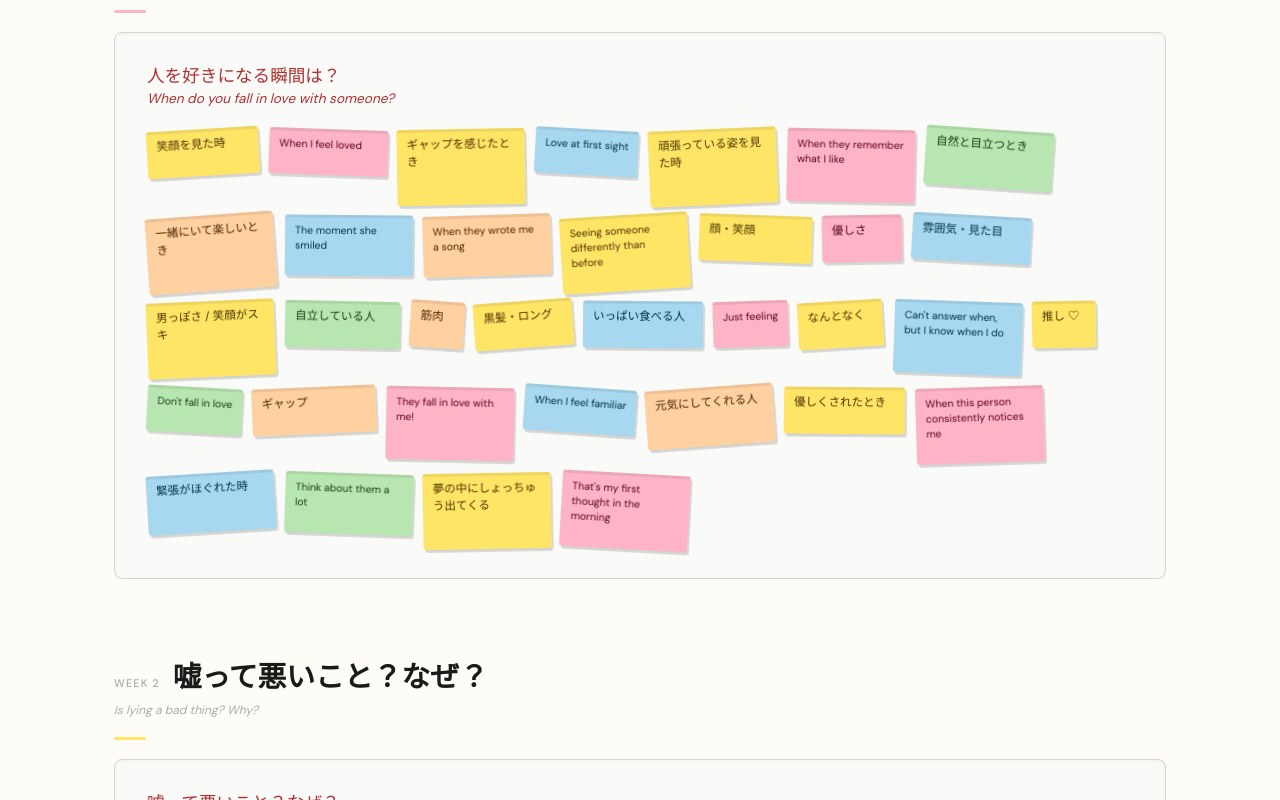
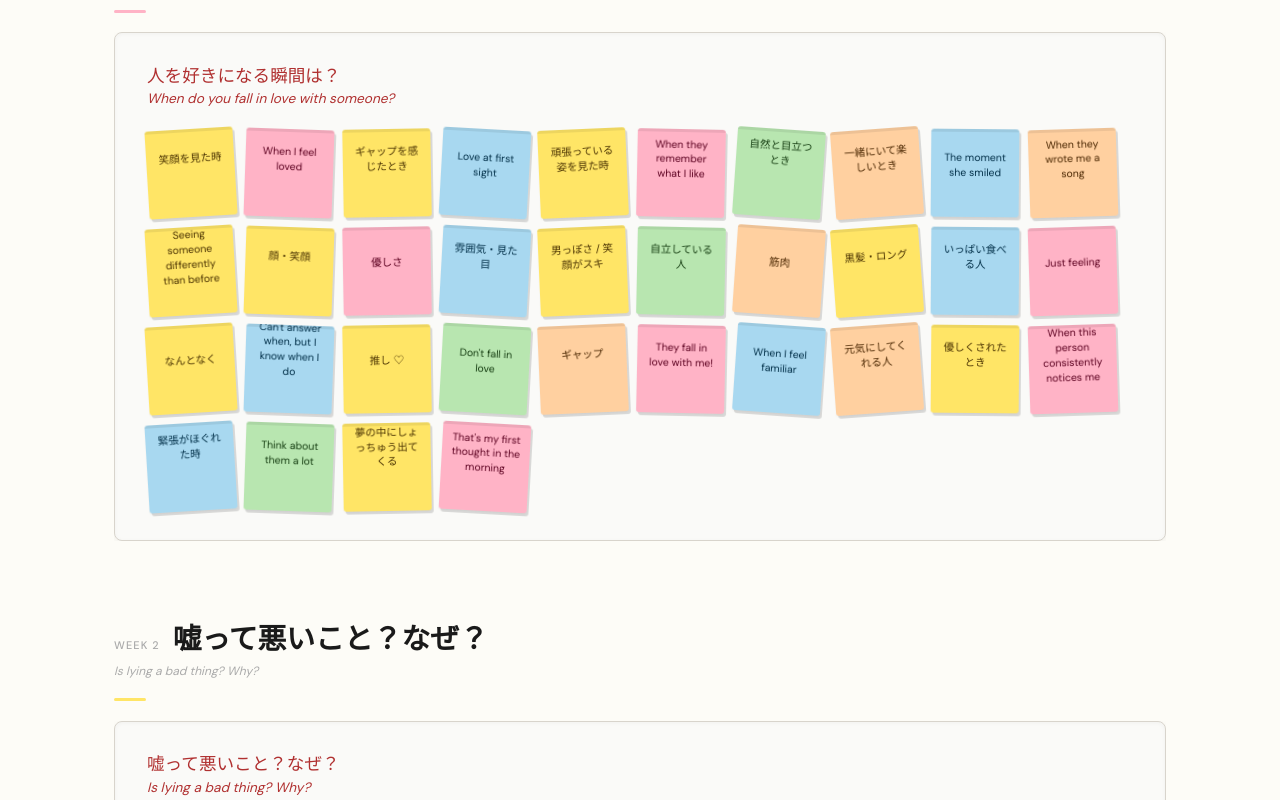
Before and after one commit to masa-hare/the-board-knows, a Next.js app: page / in a window 1280 px wide. Shown: the part 980-1780 px from the top of the page. Built offline with nearby package versions, Linux system fonts and the light colour scheme; a web font is replaced by a local one.

Commit message:
make notes uniform 88x88px squares

```diff
--- a/app/globals.css
+++ b/app/globals.css
@@ -209,10 +209,11 @@ main { max-width: 1100px; margin: 0 auto; padding: 4rem 1.5rem 5rem; }
    NOTES
 ══════════════════════════════════════ */
 .note {
-  display: inline-block; padding: 8px 10px; border-radius: 3px;
-  font-size: 11.5px; line-height: 1.45; max-width: 128px; min-width: 50px;
+  display: inline-flex; flex-direction: column; align-items: center; justify-content: center;
+  width: 88px; height: 88px; padding: 8px; border-radius: 3px;
+  font-size: 10.5px; line-height: 1.4; text-align: center;
   box-shadow: 2px 3px 0 rgba(0,0,0,.13), 0 1px 2px rgba(0,0,0,.05);
-  cursor: default; word-break: break-word; position: relative;
+  cursor: default; word-break: break-word; overflow: hidden; position: relative;
   transition: opacity 0.14s ease, transform .18s ease, box-shadow .18s;
 }
 .note::after {
```
